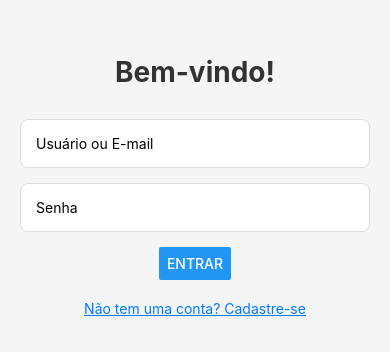
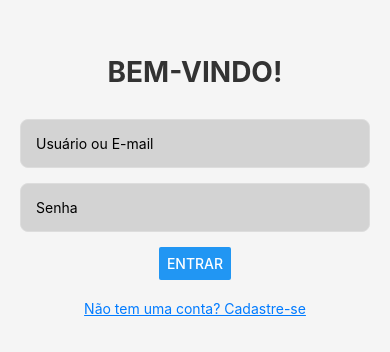
Before and after one commit to felipecoimbra123/devSocial, a React Native app in the folder app-forum/: screen /Home in a window 390 px wide. Shown: the part 236-588 px from the top of the page. Built offline with nearby package versions, Linux system fonts and the light colour scheme.

Commit message:
Alterações frontend do Register, Login e Home

```diff
--- a/app-forum/src/screens/HomeScreen.js
+++ b/app-forum/src/screens/HomeScreen.js
@@ -264,7 +264,7 @@ const HomeScreen = ({ navigation }) => {
         <Text style={styles.mainTitle}>Fórum do App</Text>
         <View style={styles.headerButtons}>
           <TouchableOpacity onPress={() => navigation.navigate('Profile')} style={styles.profileButton}>
-            <Ionicons name="person-circle-outline" size={30} color="#007bff" />
+            <Ionicons name="person-circle-outline" size={30} color="white" />
           </TouchableOpacity>
           <Button title="Sair" onPress={handleLogout} />
         </View>
@@ -343,12 +343,11 @@ const styles = StyleSheet.create({
     paddingBottom: 15,
     borderBottomWidth: 1,
     borderBottomColor: '#ccc',
-    backgroundColor: '#fff',
+    backgroundColor: '#95B9C7',
   },
   mainTitle: {
     fontSize: 26,
     fontWeight: 'bold',
-    color: '#333',
   },
   headerButtons: {
     flexDirection: 'row',
@@ -385,6 +384,9 @@ const styles = StyleSheet.create({
     padding: 20,
     marginHorizontal: 15,
     marginBottom: 15,
+    maxWidth: 832,
+    alignSelf: "center",
+    width: "100%",
     borderRadius: 10,
     shadowColor: '#000',
     shadowOffset: { width: 0, height: 2 },
--- a/app-forum/src/screens/LoginScreen.js
+++ b/app-forum/src/screens/LoginScreen.js
@@ -57,6 +57,7 @@ const styles = StyleSheet.create({
   title: {
     fontSize: 28,
     fontWeight: 'bold',
+    textTransform: 'uppercase',
     marginBottom: 30,
     color: '#333',
   },
@@ -67,7 +68,7 @@ const styles = StyleSheet.create({
     borderColor: '#ddd',
     borderRadius: 8,
     marginBottom: 15,
-    backgroundColor: '#fff',
+    backgroundColor: '#d3d3d3',
   },
   registerText: {
     marginTop: 20,
--- a/app-forum/src/screens/RegisterScreen.js
+++ b/app-forum/src/screens/RegisterScreen.js
@@ -64,6 +64,7 @@ const styles = StyleSheet.create({
   },
   title: {
     fontSize: 28,
+    textTransform: 'uppercase',
     fontWeight: 'bold',
     marginBottom: 30,
     color: '#333',
@@ -75,7 +76,7 @@ const styles = StyleSheet.create({
     borderColor: '#ddd',
     borderRadius: 8,
     marginBottom: 15,
-    backgroundColor: '#fff',
+    backgroundColor: '#d3d3d3',
   },
   loginText: {
     marginTop: 20,
```
